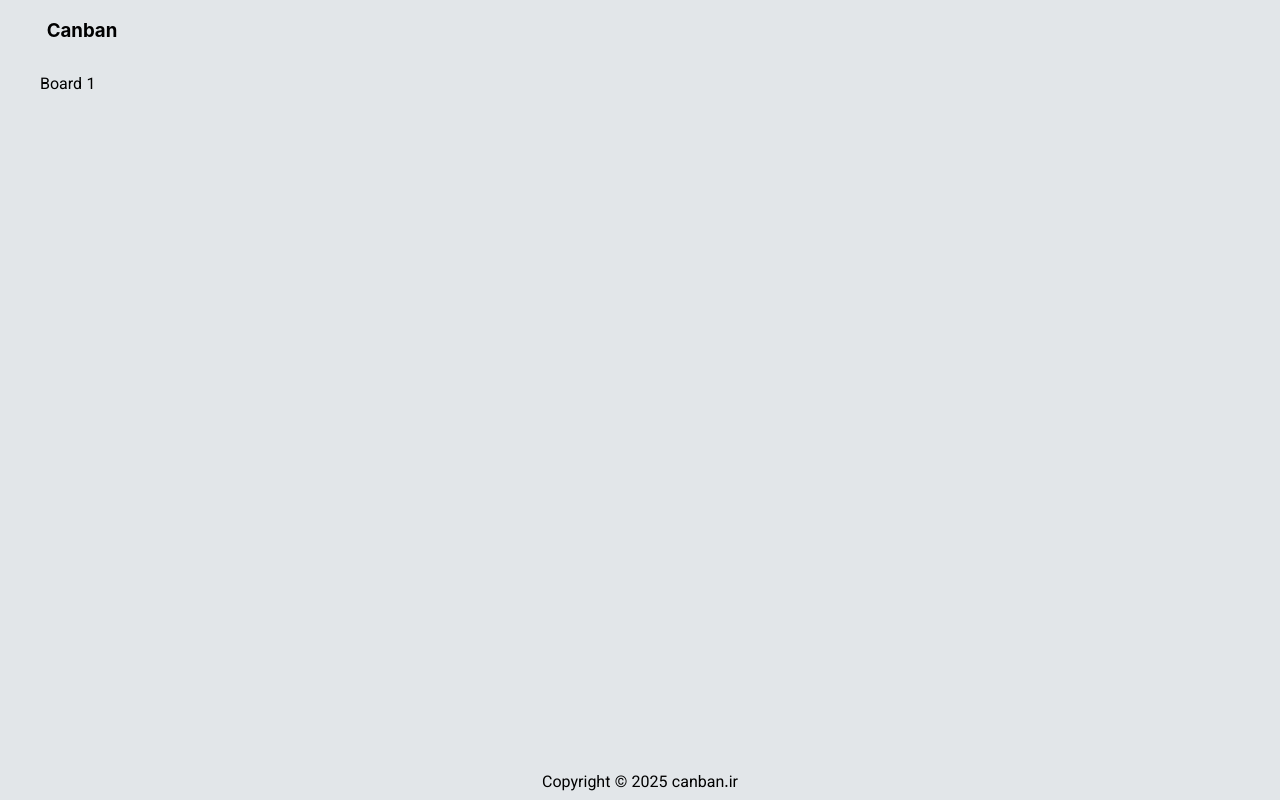
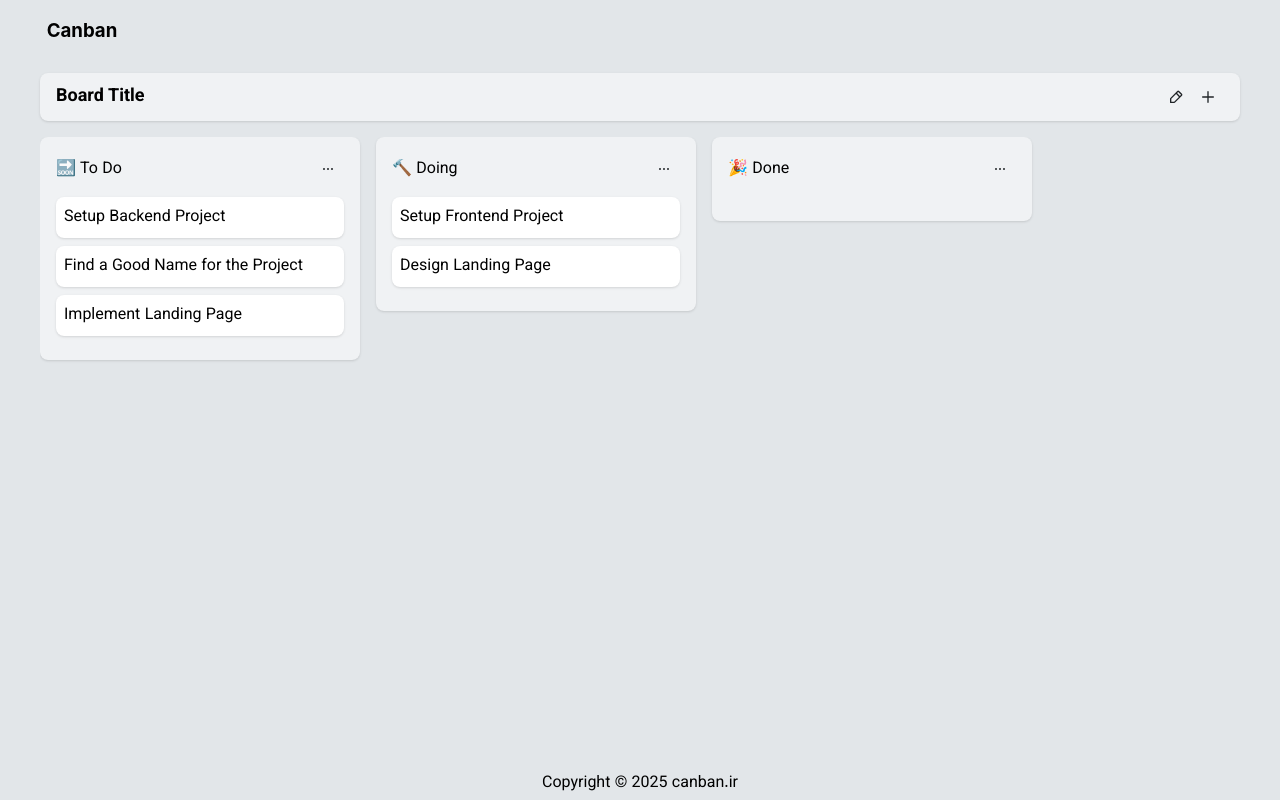
Before and after one commit to FatemehAsi/canban, a React (Vite) app: page /board/1 in a window 1280 px wide. Built offline with nearby package versions, Linux system fonts and the light colour scheme.

Commit message:
[ADD] board component

```diff
--- /dev/null
+++ b/src/components/Board/Board.module.css
@@ -0,0 +1,103 @@
+.board{
+    display: grid;
+    grid-template-rows:  auto 1fr;
+    gap: 1rem;
+
+    block-size: 100%;
+
+   .toolbar{
+     background-color: var(--color-surface-2);
+        box-shadow: var(--shadow-2);
+
+        display: flex;
+        align-items: center;
+        justify-content: space-between;
+        gap: 1rem;
+
+        padding: 0.5rem 1rem;
+
+        border-radius: var(--border-radius-2);
+
+        .title{
+            font-size: var(--fz-500);
+            font-weight: 700;
+        }
+
+        .actions{
+            display: flex;
+            align-items: center;
+        }
+   }
+
+    .lists{
+        overflow: auto;
+
+        display: flex;
+        gap: 1rem;
+
+        block-size: 100%;
+
+        padding-block-end: 0.5rem;
+
+            > li{
+
+                .list{
+                    background-color: var(--color-surface-2);
+                    box-shadow: var(--shadow-2);
+
+                    display: grid;
+                    grid-template-rows: auto minmax(0, 1fr);
+
+                    max-block-size: 100%;
+
+                    padding-block-end: 1rem;
+
+                    border-radius: var(--border-radius-2);
+
+                    inline-size: 20rem;
+
+                    .header{
+
+                        display: flex;
+                        align-items: center;
+                        justify-content: space-between;
+                        gap: 1rem;
+
+                        padding: 1rem 1rem 0.5rem;
+
+
+
+                    .title{
+
+                    }
+
+                }
+
+                .items{
+                    overflow: auto;
+
+                    display: grid;
+                    gap: 0.5rem;
+
+                    padding: 0.25rem 1rem 0.5rem;
+
+                    > li{
+
+                        .item{
+                            background-color: var(--color-surface-3);
+                            box-shadow: var(--shadow-2);
+
+                            padding: 0.5rem;
+
+                            border-radius: var(--border-radius-2);
+                        }
+
+                    }
+                }
+
+                }
+
+            }
+    }
+
+}
--- /dev/null
+++ b/src/components/Board/Board.tsx
@@ -0,0 +1,85 @@
+import { ReactNode } from "react";
+
+import styles from "./Board.module.css";
+import IconButton from "../IconButton/IconButton";
+import MingcuteEdit2Line from "../../icons/MingcuteEdit2Line";
+import MingcuteAddLine from "../../icons/MingcuteAddLine";
+import MingcuteMore1Line from "../../icons/MingcuteMore1Line";
+
+export default function Board(): ReactNode{
+    return(
+        <div className={styles.board}>
+
+            <div className={styles.toolbar}>
+                <div className={styles.title}>Board Title</div>
+
+                <div className={styles.actions}>
+                    <IconButton>
+                        <MingcuteEdit2Line />
+                    </IconButton>
+
+                    <IconButton>
+                        <MingcuteAddLine />
+                    </IconButton>
+                </div>
+
+            </div>
+
+                <ul className={styles.lists}>
+                    <li>
+                        <div className={styles.list}>
+                            <div className={styles.header}>
+                                <div className={styles.title}>🔜 To Do</div>
+                                <IconButton>
+                                    <MingcuteMore1Line />
+                                </IconButton>
+                            </div>
+                            <ul className={styles.items}>
+                                <li>
+                                    <div className={styles.item}>Setup Backend Project</div>
+                                </li>
+                                <li>
+                                    <div className={styles.item}>Find a Good Name for the Project</div>
+                                </li>
+                                <li>
+                                    <div className={styles.item}>Implement Landing Page</div>
+                                </li>
+                            </ul>
+                        </div>
+                    </li>
+
+                    <li>
+                        <div className={styles.list}>
+                            <div className={styles.header}>
+                                <div className={styles.title}>🔨 Doing</div>
+                                <IconButton>
+                                    <MingcuteMore1Line />
+                                </IconButton>
+                            </div>
+                            <ul className={styles.items}>
+                               <li>
+                                    <div className={styles.item}>Setup Frontend Project</div>
+                                </li>
+                                <li>
+                                    <div className={styles.item}>Design Landing Page</div>
+                                </li>
+                            </ul>
+                        </div>
+                    </li>
+
+                    <li>
+                        <div className={styles.list}>
+                            <div className={styles.header}>
+                                <div className={styles.title}>🎉 Done</div>
+                                <IconButton>
+                                    <MingcuteMore1Line />
+                                </IconButton>
+                            </div>
+                            <ul className={styles.items}>
+                            </ul>
+                        </div>
+                    </li>
+                </ul>
+            </div>
+    )
+}
--- a/src/pages/BoardPage/BoardPage.tsx
+++ b/src/pages/BoardPage/BoardPage.tsx
@@ -1,11 +1,16 @@
 import { ReactNode } from "react";
 
 import styles from "./BoardPage.module.css";
-import { useParams } from "react-router";
+// import { useParams } from "react-router";
+// import IconButton from "../../components/IconButton/IconButton";
+// import MingcuteEdit2Line from "../../icons/MingcuteEdit2Line";
+ import Board from "../../components/Board/Board";
 
 export default function BoardPage(): ReactNode{
-    const {id} = useParams();
+    // const {id} = useParams();
     return(
-        <div className={styles["board-page"]}>Board {id}</div>
+        <div className={styles["board-page"]}>
+            <Board />
+        </div>
     );
 }
```
